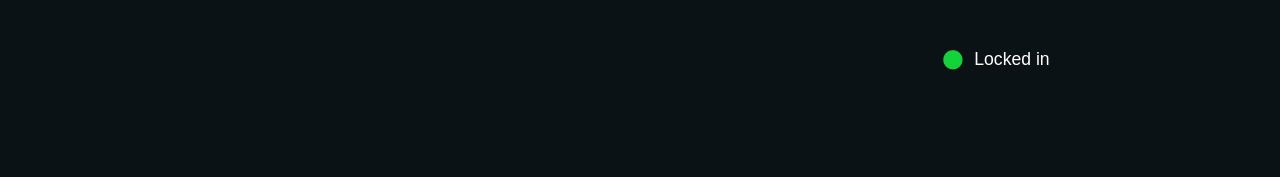
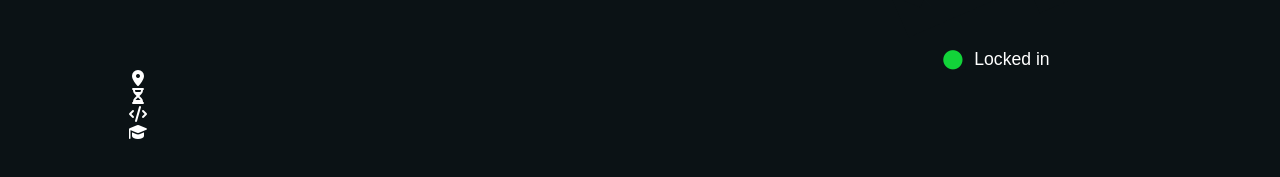
Before and after one commit to DanCreates1/Portfolio, a React (Vite) app in the folder Desktop/New portfolio/portfolio/: page / in a window 1280 px wide. Shown: the part 481-658 px from the top of the page. Built offline with nearby package versions, Linux system fonts and the light colour scheme.

Commit message:
added some icons for the overView part

```diff
--- a/Desktop/New portfolio/portfolio/src/components/Hero.jsx
+++ b/Desktop/New portfolio/portfolio/src/components/Hero.jsx
@@ -188,6 +188,19 @@ export default function Hero() {
       <span>Locked in</span>
     </div>
 
+    <div className="overView">
+
+      <div className="location">
+        <i class="fa-solid fa-location-dot"></i>
+      </div>
+
+      <div className="age"><i class="fa-solid fa-hourglass-half"></i></div>
+
+      <div className="roll"><i class="fa-solid fa-code"></i></div>
+
+      <div className="student"><i class="fa-solid fa-graduation-cap"></i></div>
+    </div>
+
     </div>
   )
 }
```
